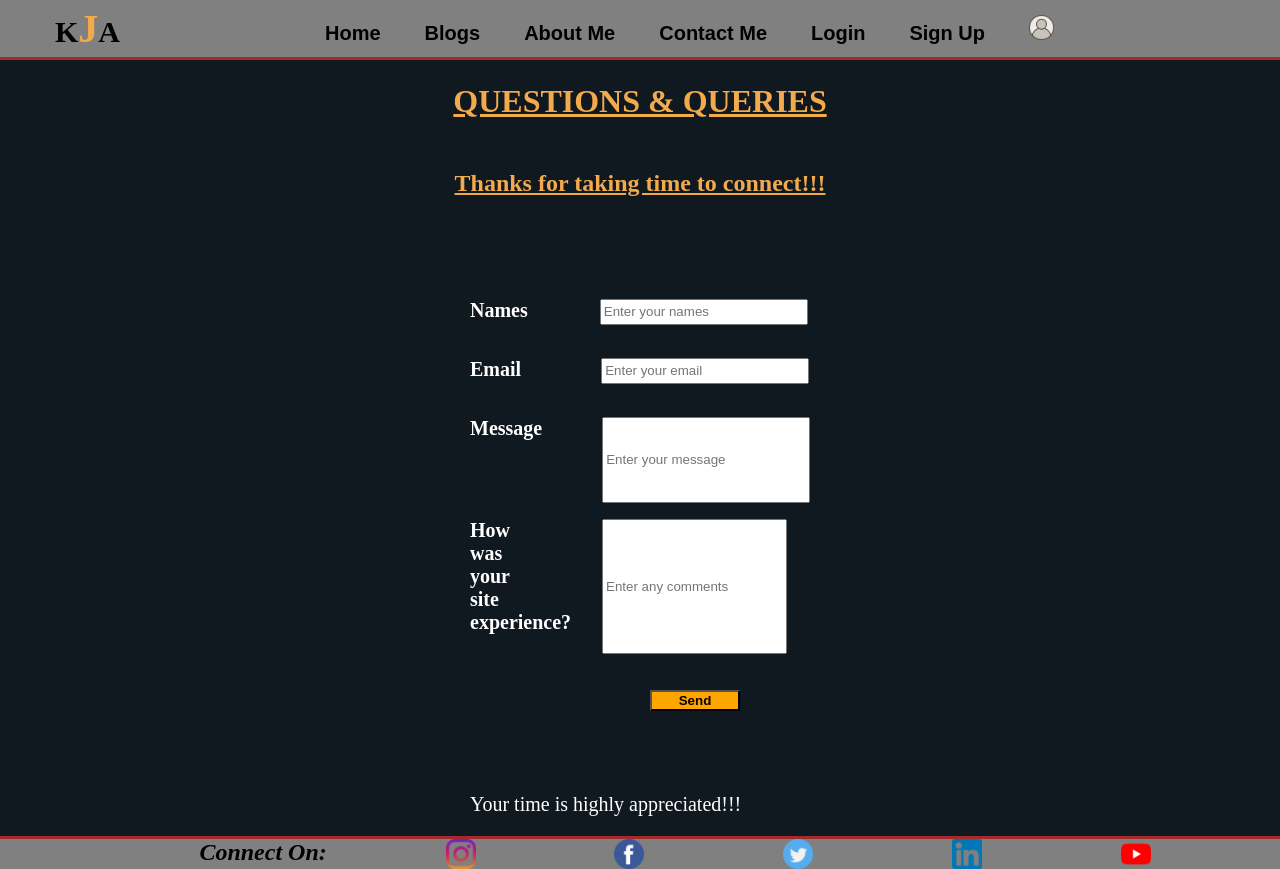
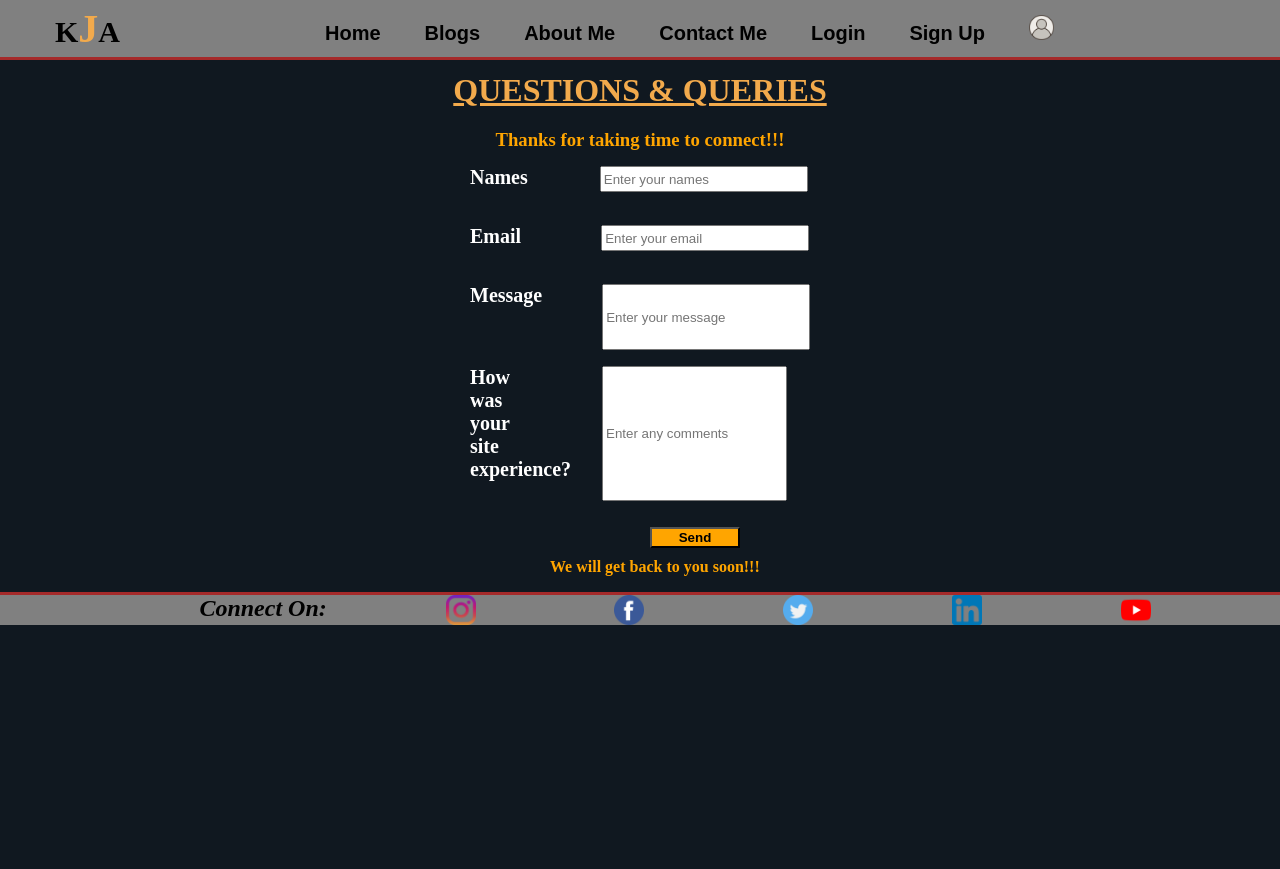
Before and after one commit to Adadie/Fresh, a plain HTML site: page UI/Contacts.html in a window 1280 px wide. After the commit the page ends 800 px from the top, so only its background shows below. Drawn offline with Linux system fonts and the light colour scheme.

Commit message:
Change homepage, signup and contacts padding styles and input boxes size

```diff
--- a/UI/Contacts.html
+++ b/UI/Contacts.html
@@ -36,9 +36,9 @@
     </div>
 </header>
              <!--body starts here-->
-              <div id="blog">
+              <div id="contact">
           <h1><b>QUESTIONS & QUERIES</b></h1>
-          <h2> Thanks for taking time to connect!!!</h2>
+          <h3> Thanks for taking time to connect!!!</h3>
         </div>
         <div class="register">
             <form class="form">
@@ -48,8 +48,7 @@
                  <p><label for="psw" id="commentslabel"><b>How was your site experience?</b></label><input type = "password" id="commentsinputbox" placeholder="Enter any comments"></p>
                  <button type= "submit" id="messagebtn"> <b>Send</b> </button>
             </form>
-                <p><form method="get" action="Login.html" class="loginreg">
-	                    <label for="comment" id="signuplbl">Your time is highly appreciated!!!</label>
+                <p id="thanks">We will get back to you soon!!!</p>
 	    </div>
 
 <footer>
--- a/UI/style.css
+++ b/UI/style.css
@@ -1,6 +1,6 @@
 body {
   /*background-image: url("C:/Users/Vadivel/Pictures/FreshRepo/UI/Assets/darkbgr.jpg");*/
-  background-color: #101820;
+  background-color: #101820FF;
   margin: 0 0 0 0;
   padding: 0;
 }
@@ -111,26 +111,27 @@ nav ul li a:hover{
 line-height: 30px;
   text-align: center;
   color: #F2AA4C;
-  padding-top: 50px;
+  padding-top: 30px;
   font-size: 30px;
 }
  /*pic with intro*/
 .intro{
   display: inline-block;
   margin-left: 40px;
+  line-height: 60px;
   float: right;
   width: 100%;
-  opacity: 1;
 }
 .intro ul li .profile{
   width: 15%;
-  height: 250px;
+  height: 270px;
   float: right;
   padding: 0px;
   margin-right: 40px;
   border-radius: 20px;
   background-size: 100% 100%;
   border: 15px solid black;
+  border: 10px solid black;
 }
 .intro ul li{
   display: inline;
@@ -339,7 +340,7 @@ footer h2 img{
   .login{
     padding:0px;
     margin-left: 400px;
-    margin-bottom: 200px;
+    margin-bottom: 70px;
   }
   #namelbl{
     color: white;
@@ -433,6 +434,23 @@ footer h2 img{
         background-color: green;
       }
       /*Beginning Of Contact page*/
+      #contact h1 {
+    line-height: 60px;
+    text-align: center;
+    color: #F2AA4C;
+    padding: 60px 0px 0px 0px;
+    margin-top: 0px;
+    margin-bottom: 10px;
+    text-decoration: underline;
+}
+      #contact h3{
+    line-height: 20px;
+    text-align: center;
+    color: orange;
+    padding: 0px;
+    margin: 0px;
+    text-decoration: none;
+      }
      .register #namesinputbox{
     width: 200px;
     height: 20px;
@@ -445,14 +463,14 @@ footer h2 img{
   }
    .register #messageinputbox{
     width: 200px;
-    height: 80px;
+    height: 60px;
     margin-left: 0px;
   }
   .register #commentslabel{
     width: 72px;
   }
   #messagebtn{
-     margin: 20px 20px 50px 200px;
+     margin: 10px 20px 10px 200px;
     width: 90px;
     background-color: orange;
   }
@@ -460,6 +478,14 @@ footer h2 img{
        width: 100px;
     background-color: green;
 
+  }
+  #thanks{
+    color: orange;
+    padding-left: 100px;
+    padding-bottom: 0px;
+    padding-top: 0px;
+    margin-top: 0px;
+    font-weight: bold;
   }
 
       /*beginning OF Profile page*/
@@ -498,6 +524,8 @@ main{
   width: 150px;
   height: 200px
   margin: 50px;
+  margin-bottom: 10px;
+  margin-top: 0px;
   font-size: 20px;
   position: static;
   line-height: 30px;
@@ -525,7 +553,7 @@ color: white;
 color: green;
 margin-left: 200px;
 margin-top: 50px;
-margin-bottom: 60px;
+margin-bottom: 70px;
 }
 #subscribebtn{
   margin-left: 200px;
@@ -574,6 +602,16 @@ margin-bottom: 60px;
   padding-top: 100px;
   font-size: 15px;
   padding-bottom: 20px;
+}
+.intro ul li .profile{
+  width: 25%;
+  height: 200px;
+  float: right;
+  padding: 0px;
+  margin-right: 40px;
+  border-radius: 20px;
+  background-size: 100% 100%;
+  border: 10px solid black;
 }
 .intro ul li h2{
   width: 300px;
```
Also changed, not shown: UI/Login.html (+0 -1 lines), UI/signup.html (+0 -1 lines), UI/subscribe.html (+0 -1 lines).
